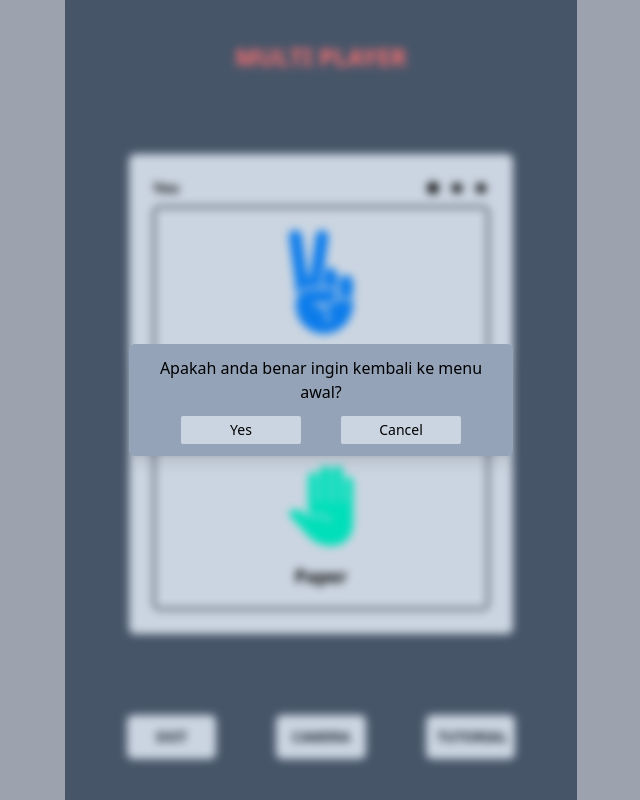
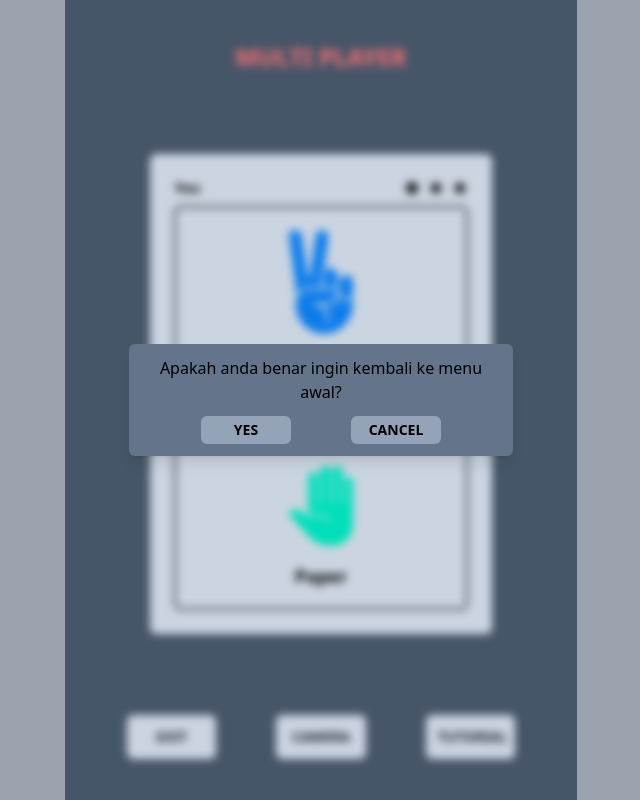
Before and after one commit to MSeptianJ/hompimpah-object-detection, a React (Vite) app: page /multi in a window 1280 px wide. Both pictures are taken after a click on the button "EXIT". Shown: the whole page, without its empty margins (319-959 px from the left). Built offline with nearby package versions, Linux system fonts and the light colour scheme.

Commit message:
Changes To Styles in Single and Multi Page Element

```diff
--- a/src/components/BackConfirmation.jsx
+++ b/src/components/BackConfirmation.jsx
@@ -15,20 +15,20 @@ const BackConfirmation = () => {
 
 	return (
 		<div className=" absolute flex h-full w-full items-center justify-center backdrop-blur-sm">
-			<div className="w-9/12 rounded-md bg-slate-400 p-3 shadow-lg">
+			<div className="w-9/12 rounded-md bg-slate-500 p-3 shadow-lg">
 				<div className=" mb-3">
 					<p>Apakah anda benar ingin kembali ke menu awal?</p>
 				</div>
 				<div className=" flex w-full items-center justify-evenly">
 					<button
 						onClick={goBack}
-						className=" w-1/3 rounded-sm bg-slate-300 p-1 text-sm hover:bg-opacity-50"
+						className=" w-1/4 rounded-md bg-slate-400 p-1 text-sm font-semibold uppercase hover:bg-opacity-50"
 					>
 						Yes
 					</button>
 					<button
 						onClick={handle}
-						className=" w-1/3 rounded-sm bg-slate-300 p-1 text-sm hover:bg-opacity-50"
+						className=" w-1/4 rounded-md bg-slate-400 p-1 text-sm font-semibold uppercase hover:bg-opacity-50"
 					>
 						Cancel
 					</button>
--- a/src/components/TutorGame.jsx
+++ b/src/components/TutorGame.jsx
@@ -10,9 +10,9 @@ const TutorGame = () => {
 	};
 
 	return (
-		<div className=" absolute flex h-full w-full flex-col items-center justify-center gap-5 backdrop-blur-sm">
+		<div className=" absolute flex h-full w-full flex-col items-center justify-center gap-5 backdrop-blur-sm ">
 			<div className=" mx-auto w-full ">
-				<div className=" m-auto flex max-h-[35rem] w-10/12 flex-col gap-4 overflow-y-auto rounded-md bg-slate-500 p-6">
+				<div className=" m-auto flex max-h-[35rem] w-3/4 flex-col gap-4 overflow-y-auto rounded-md bg-slate-500 p-6 shadow-lg">
 					<section className=" w-full text-sm">
 						<h4 className=" mb-3 w-full text-left text-xl font-bold">
 							Description
@@ -56,13 +56,15 @@ const TutorGame = () => {
 								deteksi berlangsung
 							</li>
 						</ul>
-						<p className=" mb-3 text-left"></p>
 					</section>
 				</div>
 			</div>
 
 			<div className=" mx-auto w-1/4 rounded-md bg-slate-500  text-center transition-all hover:bg-gray-700">
-				<button className=" block w-full p-2" onClick={handle}>
+				<button
+					className=" block w-full p-2 text-sm font-bold uppercase"
+					onClick={handle}
+				>
 					Back
 				</button>
 			</div>
--- a/src/routes/multi/index.jsx
+++ b/src/routes/multi/index.jsx
@@ -20,7 +20,7 @@ const Multi = () => {
 			<TitlePage titleText="Multi Player" />
 
 			<div className=" mx-auto w-full">
-				<div className=" m-auto max-h-[30rem] w-3/4 gap-4 rounded-md bg-slate-300 p-6">
+				<div className=" m-auto max-h-[30rem] w-2/3 gap-4 rounded-md bg-slate-300 p-6">
 					<MultiContent
 						P1Choise={P1Choise}
 						P1Score={P1Score}
--- a/src/routes/single/index.jsx
+++ b/src/routes/single/index.jsx
@@ -20,7 +20,7 @@ const Single = () => {
 			<TitlePage titleText="Single Player" />
 
 			<div className=" mx-auto w-full">
-				<div className=" m-auto max-h-[30rem] w-3/4 gap-4 rounded-md bg-slate-300 p-6">
+				<div className=" m-auto max-h-[30rem] w-2/3 gap-4 rounded-md bg-slate-300 p-6">
 					<SingleContent
 						P1Choise={P1Choise}
 						P1Score={P1Score}
```
